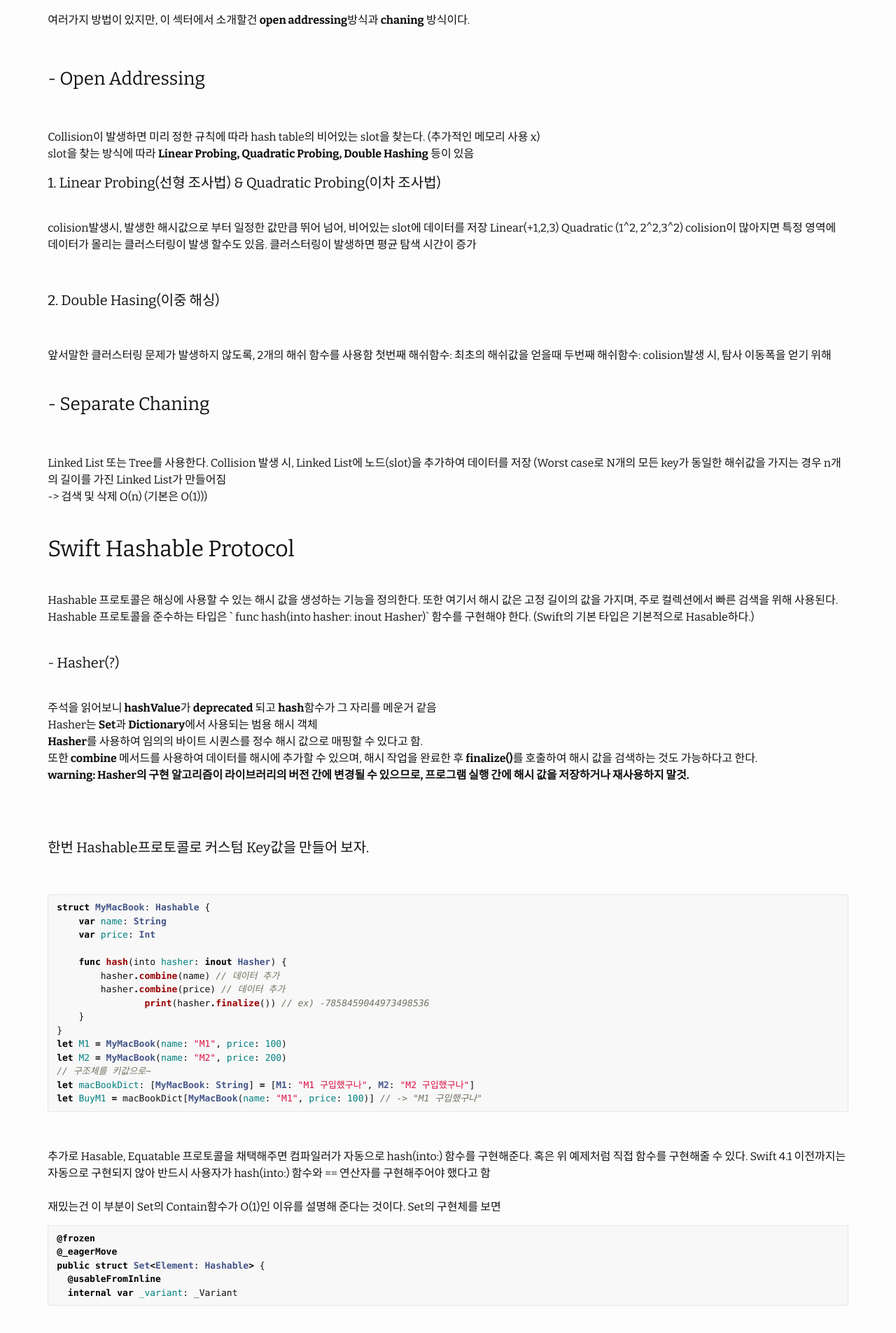
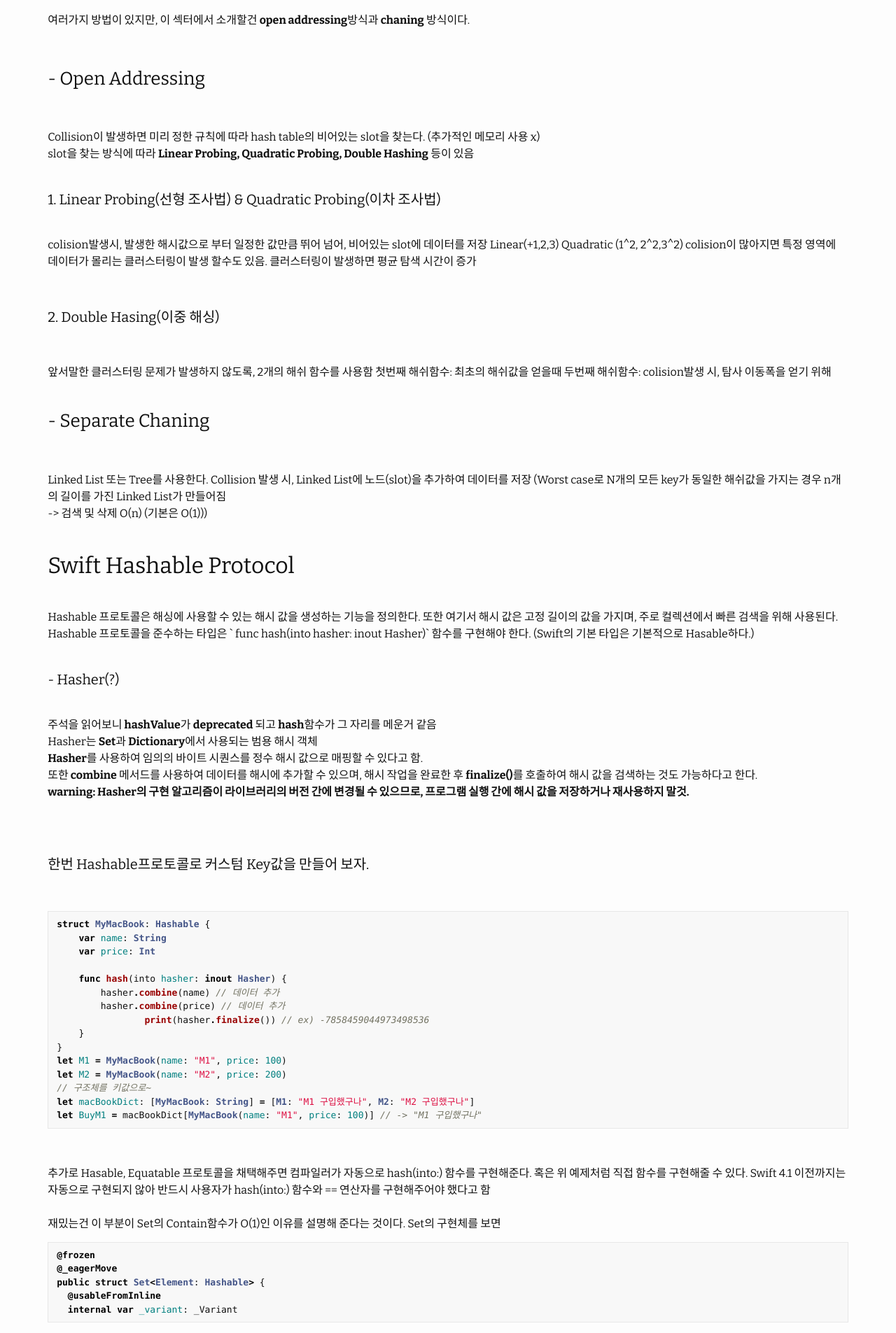
Before and after one commit to sanghun0724/sanghun0724.github.io, a Jekyll site: the page built from _posts/2023-09-28-Hash In Swift.md, in a window 1280 px wide. Shown: the part 2440-4345 px from the top of the page at 70% size. Built offline with Jekyll 4.4.1, drawn with Linux system fonts in a browser that asks for light colours.

Commit message:
[git blog] [ upload post: 수정 ]

```diff
--- a/_posts/2023-09-28-Hash In Swift.md
+++ b/_posts/2023-09-28-Hash In Swift.md
@@ -120,6 +120,8 @@ Ex) 해쉬 브라운, 해쉬 태그
 Collision이 발생하면 미리 정한 규칙에 따라 hash table의 비어있는 slot을 찾는다. (추가적인 메모리 사용 x) <br>
 slot을 찾는 방식에 따라 **Linear Probing, Quadratic Probing, Double Hashing** 등이 있음
 <br>
+<br>
+
 #### 1. Linear Probing(선형 조사법) & Quadratic Probing(이차 조사법)
 <br>
 colision발생시, 발생한 해시값으로 부터 일정한 값만큼 뛰어 넘어, 비어있는 slot에 데이터를 저장
@@ -206,9 +208,9 @@ public struct Set<Element: Hashable> {
 <br>
 이처럼 원소를 hashable 타입으로 받고있다. 그래서 일반적으로 Set은 일반적으로 키와 값이 동일한 해시맵으로 구현되거나 한다.(아닌 경우가 있을수 있지만) <br>
 결국 이런 각 고유한 해쉬 값을 통해 값의 조회가 가능하니 O(1)로 조회가 가능한 것이다.<br>
-또한 같은 이유로 Set에 어떤 커스텀 타입을 넣고 싶다면 해당 타입은 꼭 Hashable을 준수해야 한다.<br>
+또한 같은 이유로 Set에 어떤 커스텀 타입을 넣고 싶다면 해당 타입은 꼭 Hashable을 준수해야 한다.
 
-
+<br>
 <br>
 
 
```
Also changed, not shown: _posts/2023-10-01-Type System In Swift.md (+1 -1 lines).
